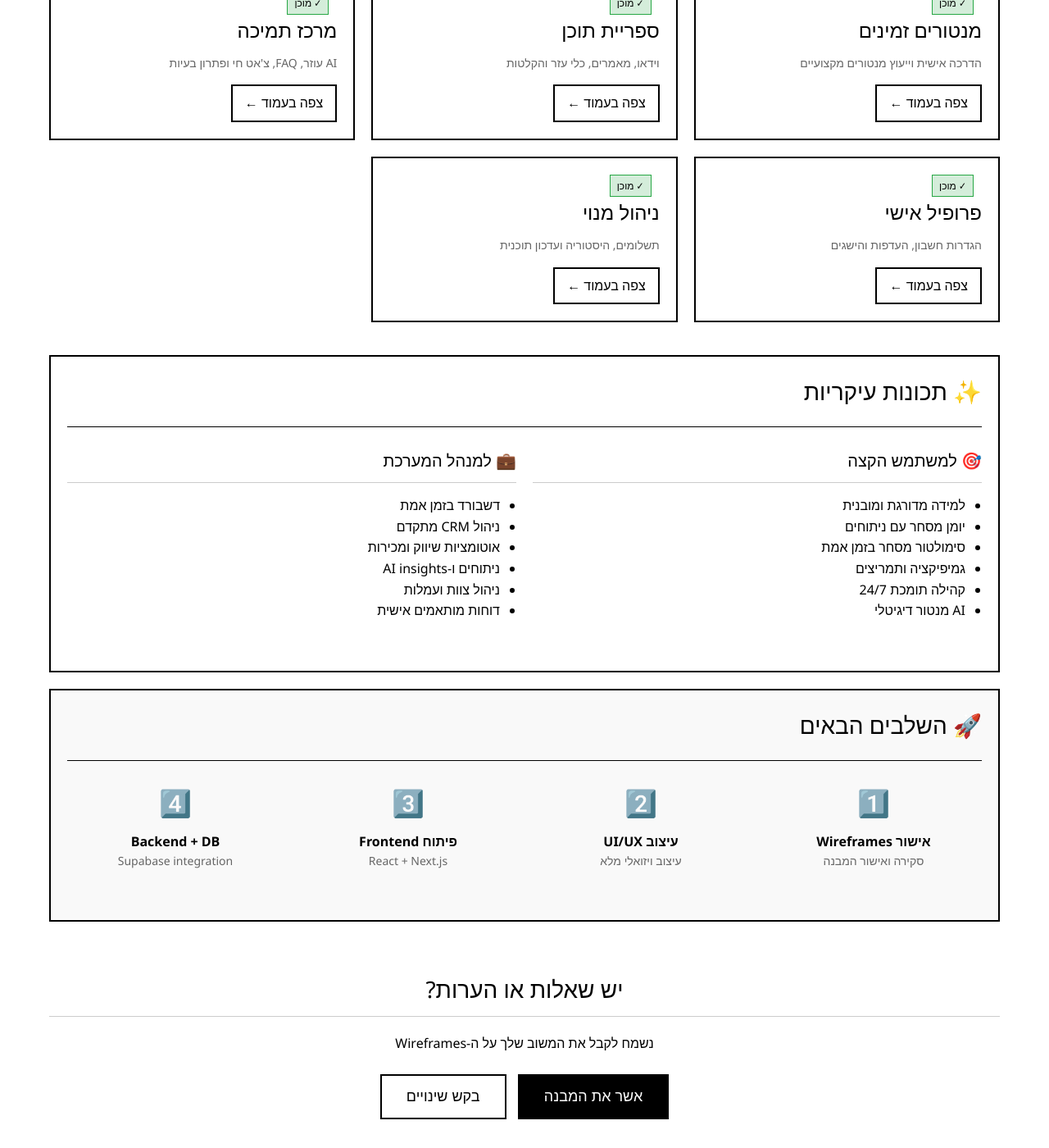
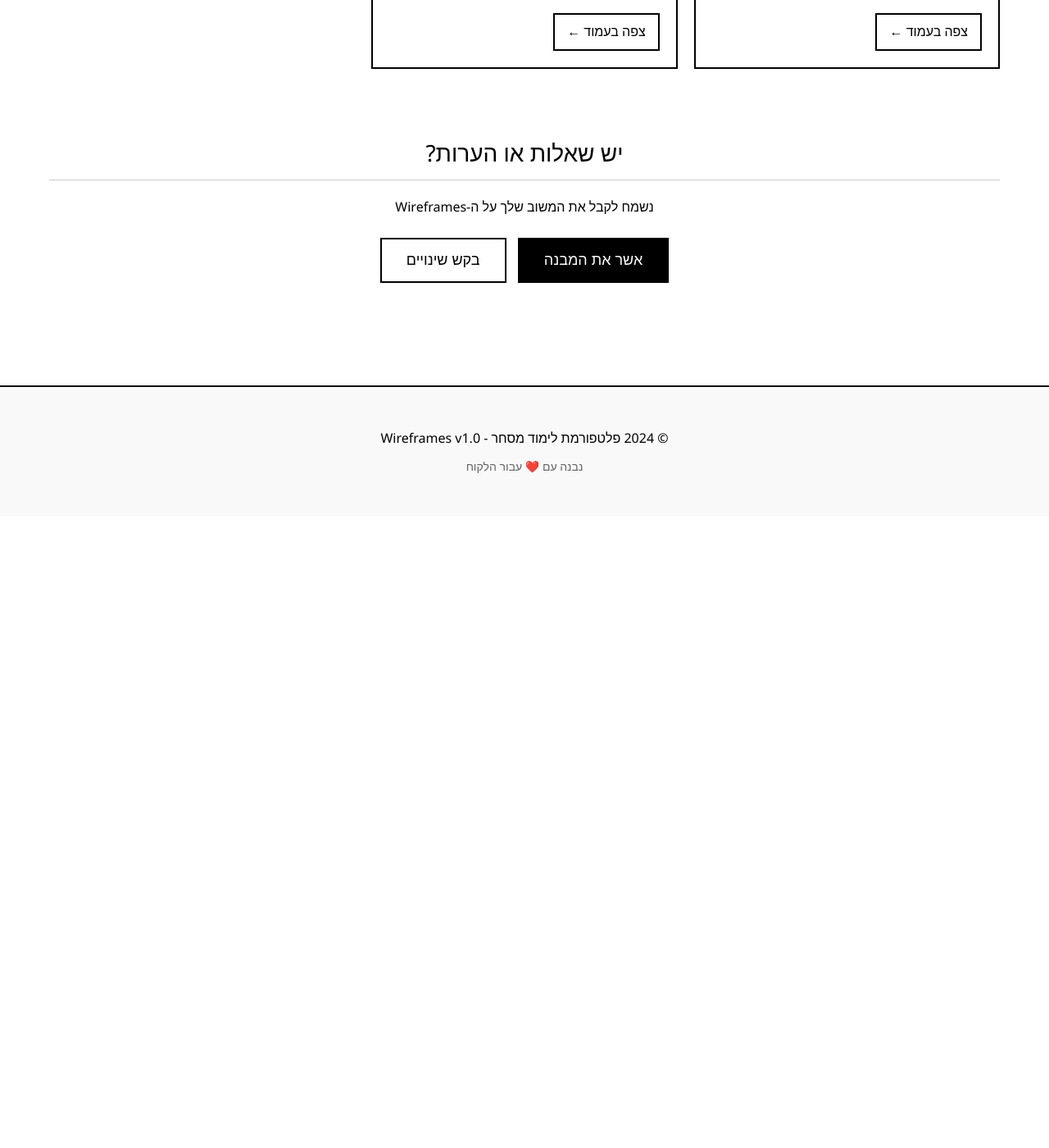
Before and after one commit to vision6-ai/richie, a Jekyll site: the page index.html, which Jekyll copies as it is, in a window 1280 px wide and 1400 px high, scrolled down 3761 px. Shown: the whole window at 82% size. Built offline with Jekyll 4.4.1, drawn with Linux system fonts in a browser that asks for light colours; after the commit the page ends 4391 px from its top, so only the background shows below that; some of the changed text lies outside the part shown.

Commit message:
Clean up index.html by removing unnecessary sections
- Remove "Project Overview" section
- Remove "Main Features" section
- Remove "Next Steps" section
- Streamline page to focus on wireframes and PRDs only

🤖 Generated with [Claude Code](https://claude.ai/code)

Co-Authored-By: Claude <noreply@anthropic.com>

```diff
--- a/index.html
+++ b/index.html
@@ -74,35 +74,6 @@
             <p style="font-size: 20px; color: #666;">Wireframes - אב טיפוס להצגה ללקוח</p>
         </div>
 
-        <!-- Project Overview -->
-        <div class="card">
-            <div class="card-header">
-                <h2 style="border: none; margin: 0;">סקירת פרויקט</h2>
-            </div>
-            <div class="card-body">
-                <div class="grid grid-3">
-                    <div>
-                        <h4>🎯 מטרת הפרויקט</h4>
-                        <p>פלטפורמת למידה מקיפה למסחר במניות עבור השוק הישראלי, הכוללת מערכת ניהול מתקדמת, פורטל תלמידים ואתר שיווקי.</p>
-                    </div>
-                    <div>
-                        <h4>🛠️ טכנולוגיות</h4>
-                        <ul style="padding-right: 20px;">
-                            <li>Frontend: React + HTML</li>
-                            <li>Backend: Next.js</li>
-                            <li>Database: Supabase</li>
-                        </ul>
-                    </div>
-                    <div>
-                        <h4>📊 סטטוס</h4>
-                        <p>שלב Wireframes - המתנה לאישור לקוח</p>
-                        <div class="progress" style="margin-top: 10px;">
-                            <div class="progress-bar" style="width: 20%;">20% - Wireframes</div>
-                        </div>
-                    </div>
-                </div>
-            </div>
-        </div>
 
         <!-- PRDs & Documentation Section -->
         <div class="section-header">
@@ -348,69 +319,7 @@
             </div>
         </div>
 
-        <!-- Features Overview -->
-        <div class="card">
-            <div class="card-header">
-                <h2 style="border: none; margin: 0;">✨ תכונות עיקריות</h2>
-            </div>
-            <div class="card-body">
-                <div class="grid grid-2">
-                    <div>
-                        <h4>🎯 למשתמש הקצה</h4>
-                        <ul style="padding-right: 20px;">
-                            <li>למידה מדורגת ומובנית</li>
-                            <li>יומן מסחר עם ניתוחים</li>
-                            <li>סימולטור מסחר בזמן אמת</li>
-                            <li>גמיפיקציה ותמריצים</li>
-                            <li>קהילה תומכת 24/7</li>
-                            <li>AI מנטור דיגיטלי</li>
-                        </ul>
-                    </div>
-                    <div>
-                        <h4>💼 למנהל המערכת</h4>
-                        <ul style="padding-right: 20px;">
-                            <li>דשבורד בזמן אמת</li>
-                            <li>ניהול CRM מתקדם</li>
-                            <li>אוטומציות שיווק ומכירות</li>
-                            <li>ניתוחים ו-AI insights</li>
-                            <li>ניהול צוות ועמלות</li>
-                            <li>דוחות מותאמים אישית</li>
-                        </ul>
-                    </div>
-                </div>
-            </div>
-        </div>
 
-        <!-- Next Steps -->
-        <div class="card" style="background: #f9f9f9;">
-            <div class="card-header">
-                <h2 style="border: none; margin: 0;">🚀 השלבים הבאים</h2>
-            </div>
-            <div class="card-body">
-                <div class="grid grid-4">
-                    <div style="text-align: center;">
-                        <div style="font-size: 32px; margin-bottom: 10px;">1️⃣</div>
-                        <strong>אישור Wireframes</strong>
-                        <p style="font-size: 14px; color: #666;">סקירה ואישור המבנה</p>
-                    </div>
-                    <div style="text-align: center;">
-                        <div style="font-size: 32px; margin-bottom: 10px;">2️⃣</div>
-                        <strong>עיצוב UI/UX</strong>
-                        <p style="font-size: 14px; color: #666;">עיצוב ויזואלי מלא</p>
-                    </div>
-                    <div style="text-align: center;">
-                        <div style="font-size: 32px; margin-bottom: 10px;">3️⃣</div>
-                        <strong>פיתוח Frontend</strong>
-                        <p style="font-size: 14px; color: #666;">React + Next.js</p>
-                    </div>
-                    <div style="text-align: center;">
-                        <div style="font-size: 32px; margin-bottom: 10px;">4️⃣</div>
-                        <strong>Backend + DB</strong>
-                        <p style="font-size: 14px; color: #666;">Supabase integration</p>
-                    </div>
-                </div>
-            </div>
-        </div>
 
         <!-- Contact Section -->
         <div style="text-align: center; padding: 40px 0;">
```
